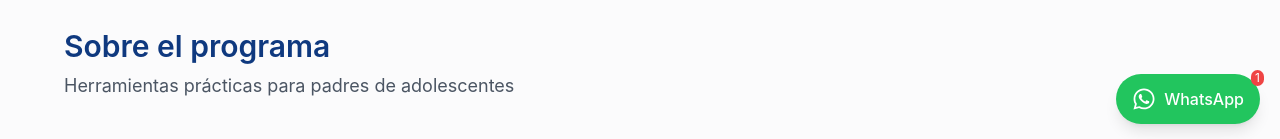
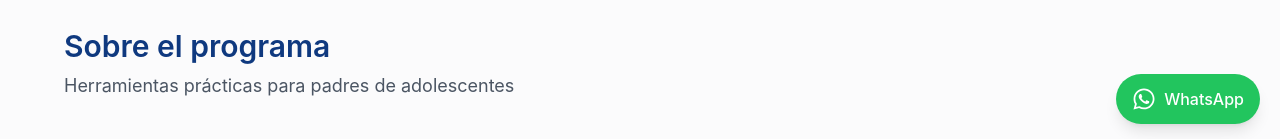
Before and after one commit to sekigan98/dram-adolescentes, a Next.js app: page / in a window 1280 px wide. Shown: the part 656-795 px from the top of the page. Built offline with nearby package versions, Linux system fonts and the light colour scheme.

Commit message:
Update WhatsAppButton.tsx

```diff
--- a/components/WhatsAppButton.tsx
+++ b/components/WhatsAppButton.tsx
@@ -6,14 +6,11 @@ export default function WhatsAppButton() {
       href="https://wa.me/5492236861939?text=Hola%20Valeria%2C%20quiero%20consultar%20sobre%20los%20cursos%20online"
       target="_blank"
       rel="noopener noreferrer"
-      className="fixed bottom-5 right-5 z-50 flex items-center gap-2 bg-green-500 hover:bg-green-600 text-white px-4 py-3 rounded-full shadow-lg transition-all"
+      className="fixed bottom-5 right-5 z-50 flex items-center gap-2 bg-green-500 hover:bg-green-600 text-white px-4 py-3 rounded-full shadow-lg transition-transform duration-200 hover:scale-105 animate-bounce-slow"
       aria-label="Abrir WhatsApp"
     >
       <FaWhatsapp className="text-2xl" />
       <span className="hidden sm:inline font-medium">WhatsApp</span>
-      <span className="absolute -top-1 -right-1 bg-red-500 text-xs px-1 rounded-full">
-        1
-      </span>
     </a>
   );
 }
```
